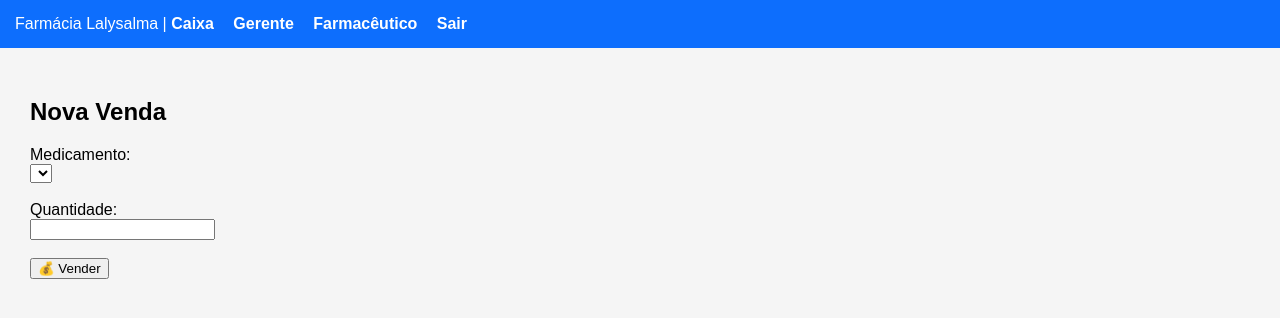
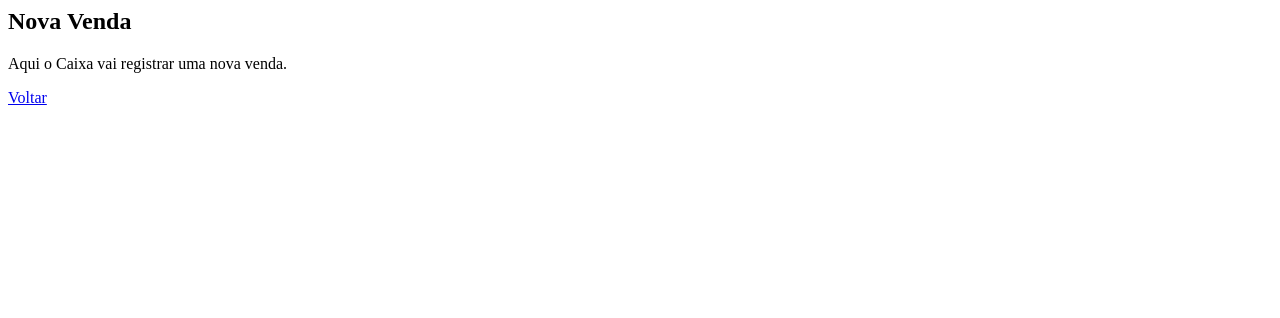
Before and after one commit to farmacialalysalma01-lang/farmacia-lalysalma, a Django app: page /caixa/nova-venda/ in a window 1280 px wide. Shown: the top 318 px of the page. Run offline with Django 4.2, Linux system fonts and the light colour scheme; the visitor is signed in with stand-in values (Sample User, id 1); lists and menus that the app fills with data are empty.

Commit message:
Update nova_venda.html

```diff
--- a/farmacia/templates/nova_venda.html
+++ b/farmacia/templates/nova_venda.html
@@ -1,24 +1,3 @@
-{% extends 'base.html' %}
-{% block content %}
-
 <h2>Nova Venda</h2>
-
-<form method="post">
-    {% csrf_token %}
-
-    <label>Medicamento:</label><br>
-    <select name="produto">
-        {% for p in produtos %}
-            <option value="{{ p.id }}">
-                {{ p.nome }} — {{ p.quantidade }} em stock — {{ p.preco }} MT
-            </option>
-        {% endfor %}
-    </select><br><br>
-
-    <label>Quantidade:</label><br>
-    <input type="number" name="quantidade" min="1" required><br><br>
-
-    <button type="submit">💰 Vender</button>
-</form>
-
-{% endblock %}
+<p>Aqui o Caixa vai registrar uma nova venda.</p>
+<a href="/caixa/">Voltar</a>
```
